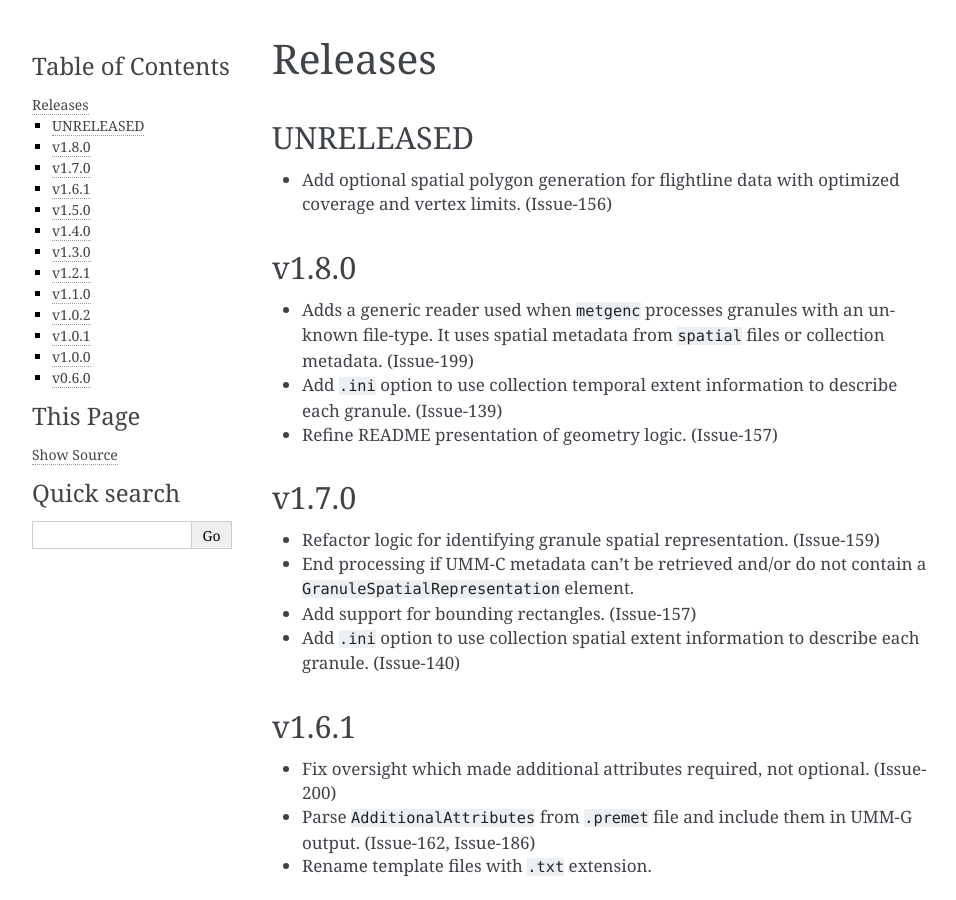
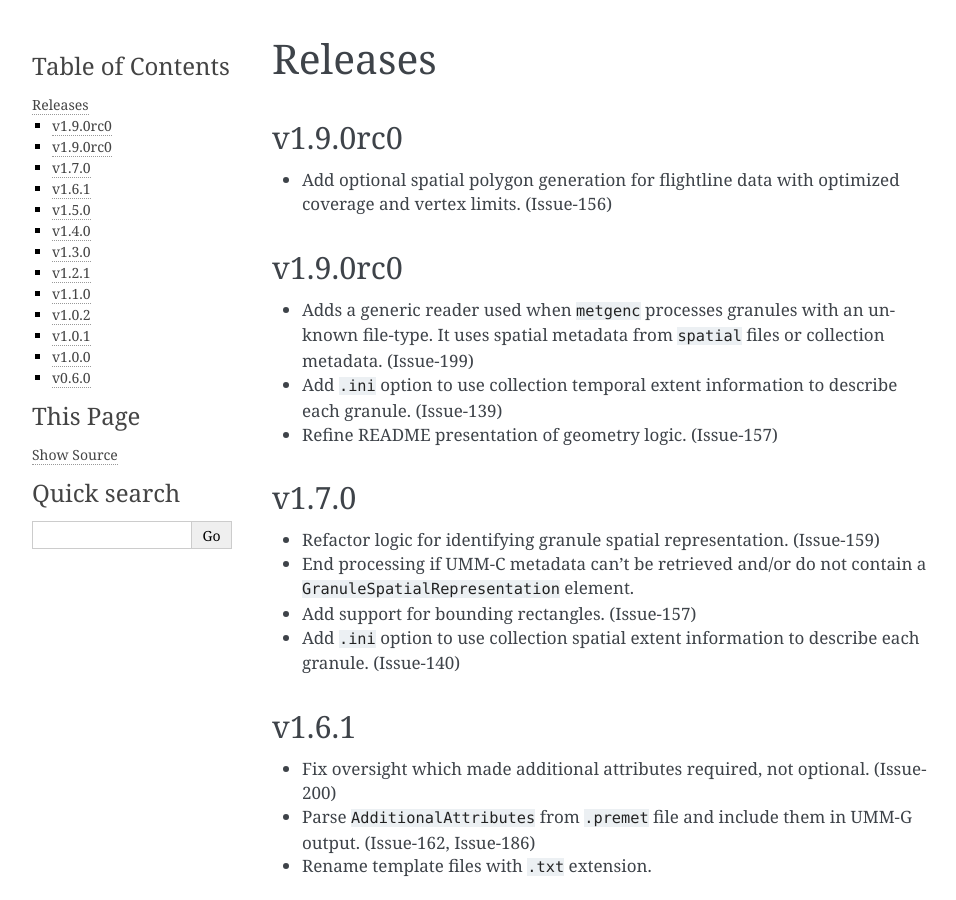
Before and after one commit to nsidc/granule-metgen, a Sphinx documentation site: the page built from docs/source/releases.rst, in a window 1280 px wide and 900 px high. Shown: the whole window, without its empty margins (148-1104 px from the left). Built offline with Sphinx 7.4.7, drawn with Linux system fonts in a browser that asks for light colours.

Commit message:
Bump version: 1.8.0 → 1.9.0rc0

```diff
--- a/CHANGELOG.md
+++ b/CHANGELOG.md
@@ -1,8 +1,8 @@
-## UNRELEASED
+## v1.9.0rc0
 
 * Add optional spatial polygon generation for flightline data with optimized coverage and vertex limits. (Issue-156)
 
-## v1.8.0
+## v1.9.0rc0
 
 * Adds a generic reader used when `metgenc` processes granules with an unknown
   file-type. It uses spatial metadata from `spatial` files or collection metadata. (Issue-199)
--- a/docs/source/conf.py
+++ b/docs/source/conf.py
@@ -6,8 +6,8 @@
 project = "MetGenC"
 copyright = "2024, NSIDC"
 author = "National Snow and Ice Data Center"
-release = "v1.8.0"
-version = "v1.8.0"
+release = "v1.9.0rc0"
+version = "v1.9.0rc0"
 
 extensions = [
     "myst_parser",
--- a/pyproject.toml
+++ b/pyproject.toml
@@ -1,6 +1,6 @@
 [tool.poetry]
 name = "nsidc-metgenc"
-version = "1.8.0"
+version = "1.9.0rc0"
 description = "The nsidc-metgenc package enables data producers as well as Operations staff managing the data ingest workflow to create metadata files conforming to NASA's Common Metadata Repository UMM-G specification."
 authors = ["National Snow and Ice Data Center (NSIDC) <nsidc@nsidc.org>"]
 readme = "README.md"
@@ -51,7 +51,7 @@
 netcdf4 = "^1.7.2"
 
 [tool.bumpversion]
-current_version = "1.8.0"
+current_version = "1.9.0rc0"
 parse = """(?x)
     (?P<major>0|[1-9]\\d*)\\.
     (?P<minor>0|[1-9]\\d*)\\.
```
Also changed, not shown: 1 other file.
